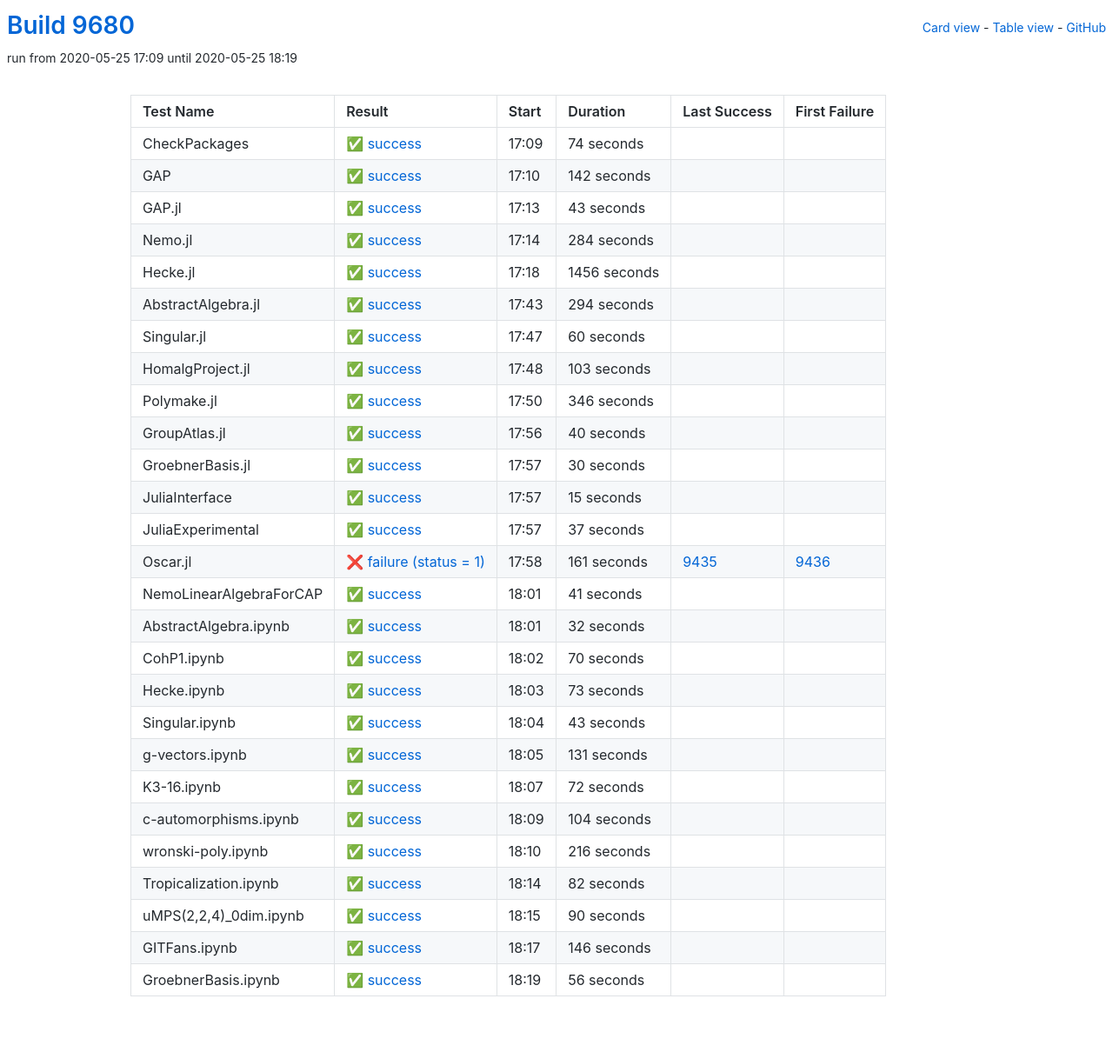
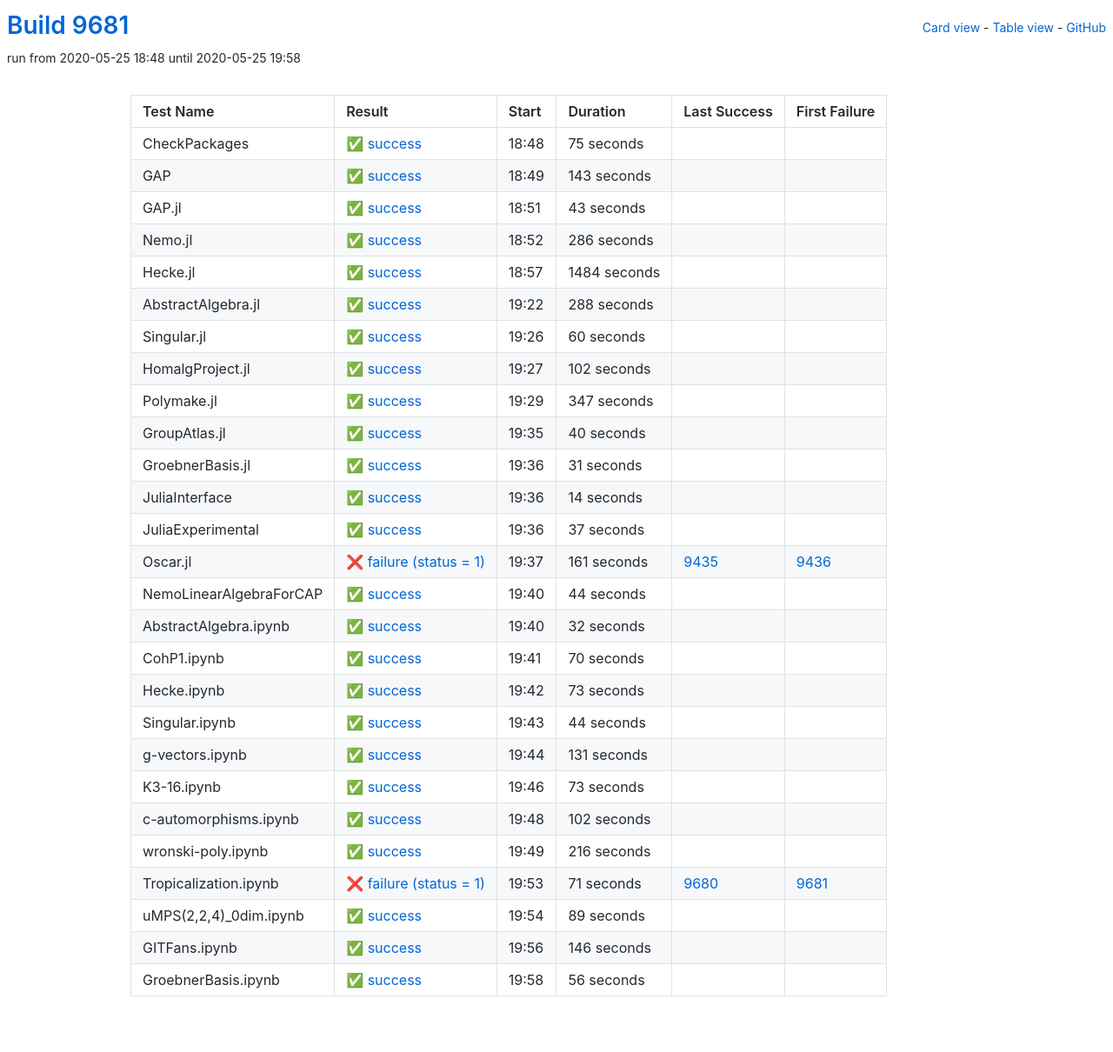
Before and after one commit to oscar-system/oscar-ci-status, a Jekyll site: the page built from table.html, in a window 1280 px wide. Shown: the whole page at 87% size. Built offline with Jekyll 4.4.1, drawn with Linux system fonts in a browser that asks for light colours.

Commit message:
Build 9681

```diff
--- a/_data/ci.yml
+++ b/_data/ci.yml
@@ -1,29 +1,29 @@
-build: 9680
-build_url: https://oscarci.mathematik.uni-kl.de/job/oscar/9680/
+build: 9681
+build_url: https://oscarci.mathematik.uni-kl.de/job/oscar/9681/
 job: oscar
 tests:
-- duration: 74
+- duration: 75
   exitcode: 0
   first_failure: false
   first_failure_url: null
   id: checkpackages
   last_success: false
   last_success_url: null
-  log: https://oscarci.mathematik.uni-kl.de/job/oscar/9680/artifact/logs/build-9680/CheckPackages.log
+  log: https://oscarci.mathematik.uni-kl.de/job/oscar/9681/artifact/logs/build-9681/CheckPackages.log
   name: CheckPackages
-  start: 2020-05-25 17:09
+  start: 2020-05-25 18:48
   status: success
   success: true
-- duration: 142
+- duration: 143
   exitcode: 0
   first_failure: false
   first_failure_url: null
   id: gap
   last_success: false
   last_success_url: null
-  log: https://oscarci.mathematik.uni-kl.de/job/oscar/9680/artifact/logs/build-9680/GAP.log
+  log: https://oscarci.mathematik.uni-kl.de/job/oscar/9681/artifact/logs/build-9681/GAP.log
   name: GAP
-  start: 2020-05-25 17:10
+  start: 2020-05-25 18:49
   status: success
   success: true
 - duration: 43
@@ -33,45 +33,45 @@
   id: gap-jl
   last_success: false
   last_success_url: null
-  log: https://oscarci.mathematik.uni-kl.de/job/oscar/9680/artifact/logs/build-9680/GAP.jl.log
+  log: https://oscarci.mathematik.uni-kl.de/job/oscar/9681/artifact/logs/build-9681/GAP.jl.log
   name: GAP.jl
-  start: 2020-05-25 17:13
+  start: 2020-05-25 18:51
   status: success
   success: true
-- duration: 284
+- duration: 286
   exitcode: 0
   first_failure: false
   first_failure_url: null
   id: nemo-jl
   last_success: false
   last_success_url: null
-  log: https://oscarci.mathematik.uni-kl.de/job/oscar/9680/artifact/logs/build-9680/Nemo.jl.log
+  log: https://oscarci.mathematik.uni-kl.de/job/oscar/9681/artifact/logs/build-9681/Nemo.jl.log
   name: Nemo.jl
-  start: 2020-05-25 17:14
+  start: 2020-05-25 18:52
   status: success
   success: true
-- duration: 1456
+- duration: 1484
   exitcode: 0
   first_failure: false
   first_failure_url: null
   id: hecke-jl
   last_success: false
   last_success_url: null
-  log: https://oscarci.mathematik.uni-kl.de/job/oscar/9680/artifact/logs/build-9680/Hecke.jl.log
+  log: https://oscarci.mathematik.uni-kl.de/job/oscar/9681/artifact/logs/build-9681/Hecke.jl.log
   name: Hecke.jl
-  start: 2020-05-25 17:18
+  start: 2020-05-25 18:57
   status: success
   success: true
-- duration: 294
+- duration: 288
   exitcode: 0
   first_failure: false
   first_failure_url: null
   id: abstractalgebra-jl
   last_success: false
   last_success_url: null
-  log: https://oscarci.mathematik.uni-kl.de/job/oscar/9680/artifact/logs/build-9680/AbstractAlgebra.jl.log
+  log: https://oscarci.mathematik.uni-kl.de/job/oscar/9681/artifact/logs/build-9681/AbstractAlgebra.jl.log
   name: AbstractAlgebra.jl
-  start: 2020-05-25 17:43
+  start: 2020-05-25 19:22
   status: success
   success: true
 - duration: 60
@@ -81,33 +81,33 @@
   id: singular-jl
   last_success: false
   last_success_url: null
-  log: https://oscarci.mathematik.uni-kl.de/job/oscar/9680/artifact/logs/build-9680/Singular.jl.log
+  log: https://oscarci.mathematik.uni-kl.de/job/oscar/9681/artifact/logs/build-9681/Singular.jl.log
   name: Singular.jl
-  start: 2020-05-25 17:47
+  start: 2020-05-25 19:26
   status: success
   success: true
-- duration: 103
+- duration: 102
   exitcode: 0
   first_failure: false
   first_failure_url: null
   id: homalgproject-jl
   last_success: false
   last_success_url: null
-  log: https://oscarci.mathematik.uni-kl.de/job/oscar/9680/artifact/logs/build-9680/HomalgProject.jl.log
+  log: https://oscarci.mathematik.uni-kl.de/job/oscar/9681/artifact/logs/build-9681/HomalgProject.jl.log
   name: HomalgProject.jl
-  start: 2020-05-25 17:48
+  start: 2020-05-25 19:27
   status: success
   success: true
-- duration: 346
+- duration: 347
   exitcode: 0
   first_failure: false
   first_failure_url: null
   id: polymake-jl
   last_success: false
   last_success_url: null
-  log: https://oscarci.mathematik.uni-kl.de/job/oscar/9680/artifact/logs/build-9680/Polymake.jl.log
+  log: https://oscarci.mathematik.uni-kl.de/job/oscar/9681/artifact/logs/build-9681/Polymake.jl.log
   name: Polymake.jl
-  start: 2020-05-25 17:50
+  start: 2020-05-25 19:29
   status: success
   success: true
 - duration: 40
@@ -117,33 +117,33 @@
   id: groupatlas-jl
   last_success: false
   last_success_url: null
-  log: https://oscarci.mathematik.uni-kl.de/job/oscar/9680/artifact/logs/build-9680/GroupAtlas.jl.log
+  log: https://oscarci.mathematik.uni-kl.de/job/oscar/9681/artifact/logs/build-9681/GroupAtlas.jl.log
   name: GroupAtlas.jl
-  start: 2020-05-25 17:56
+  start: 2020-05-25 19:35
   status: success
   success: true
-- duration: 30
+- duration: 31
   exitcode: 0
   first_failure: false
   first_failure_url: null
   id: groebnerbasis-jl
   last_success: false
   last_success_url: null
-  log: https://oscarci.mathematik.uni-kl.de/job/oscar/9680/artifact/logs/build-9680/GroebnerBasis.jl.log
+  log: https://oscarci.mathematik.uni-kl.de/job/oscar/9681/artifact/logs/build-9681/GroebnerBasis.jl.log
   name: GroebnerBasis.jl
-  start: 2020-05-25 17:57
+  start: 2020-05-25 19:36
   status: success
   success: true
-- duration: 15
+- duration: 14
   exitcode: 0
   first_failure: false
   first_failure_url: null
   id: juliainterface
   last_success: false
   last_success_url: null
-  log: https://oscarci.mathematik.uni-kl.de/job/oscar/9680/artifact/logs/build-9680/JuliaInterface.log
+  log: https://oscarci.mathematik.uni-kl.de/job/oscar/9681/artifact/logs/build-9681/JuliaInterface.log
   name: JuliaInterface
-  start: 2020-05-25 17:57
+  start: 2020-05-25 19:36
   status: success
   success: true
 - duration: 37
@@ -153,9 +153,9 @@
   id: juliaexperimental
   last_success: false
   last_success_url: null
-  log: https://oscarci.mathematik.uni-kl.de/job/oscar/9680/artifact/logs/build-9680/JuliaExperimental.log
+  log: https://oscarci.mathematik.uni-kl.de/job/oscar/9681/artifact/logs/build-9681/JuliaExperimental.log
   name: JuliaExperimental
-  start: 2020-05-25 17:57
+  start: 2020-05-25 19:36
   status: success
   success: true
 - duration: 161
@@ -165,21 +165,21 @@
   id: oscar-jl
   last_success: 9435
   last_success_url: https://oscarci.mathematik.uni-kl.de/job/oscar/9435/
-  log: https://oscarci.mathematik.uni-kl.de/job/oscar/9680/artifact/logs/build-9680/Oscar.jl.log
+  log: https://oscarci.mathematik.uni-kl.de/job/oscar/9681/artifact/logs/build-9681/Oscar.jl.log
   name: Oscar.jl
-  start: 2020-05-25 17:58
+  start: 2020-05-25 19:37
   status: failure
   success: false
-- duration: 41
+- duration: 44
   exitcode: 0
   first_failure: false
   first_failure_url: null
   id: nemolinearalgebraforcap
   last_success: false
   last_success_url: null
-  log: https://oscarci.mathematik.uni-kl.de/job/oscar/9680/artifact/logs/build-9680/NemoLinearAlgebraForCAP.log
+  log: https://oscarci.mathematik.uni-kl.de/job/oscar/9681/artifact/logs/build-9681/NemoLinearAlgebraForCAP.log
   name: NemoLinearAlgebraForCAP
-  start: 2020-05-25 18:01
+  start: 2020-05-25 19:40
   status: success
   success: true
 - duration: 32
@@ -189,9 +189,9 @@
   id: abstractalgebra-ipynb
   last_success: false
   last_success_url: null
-  log: https://oscarci.mathematik.uni-kl.de/job/oscar/9680/artifact/logs/build-9680/AbstractAlgebra.ipynb.log
+  log: https://oscarci.mathematik.uni-kl.de/job/oscar/9681/artifact/logs/build-9681/AbstractAlgebra.ipynb.log
   name: AbstractAlgebra.ipynb
-  start: 2020-05-25 18:01
+  start: 2020-05-25 19:40
   status: success
   success: true
 - duration: 70
@@ -201,9 +201,9 @@
   id: cohp1-ipynb
   last_success: false
   last_success_url: null
-  log: https://oscarci.mathematik.uni-kl.de/job/oscar/9680/artifact/logs/build-9680/CohP1.ipynb.log
+  log: https://oscarci.mathematik.uni-kl.de/job/oscar/9681/artifact/logs/build-9681/CohP1.ipynb.log
   name: CohP1.ipynb
-  start: 2020-05-25 18:02
+  start: 2020-05-25 19:41
   status: success
   success: true
 - duration: 73
@@ -213,21 +213,21 @@
   id: hecke-ipynb
   last_success: false
   last_success_url: null
-  log: https://oscarci.mathematik.uni-kl.de/job/oscar/9680/artifact/logs/build-9680/Hecke.ipynb.log
+  log: https://oscarci.mathematik.uni-kl.de/job/oscar/9681/artifact/logs/build-9681/Hecke.ipynb.log
   name: Hecke.ipynb
-  start: 2020-05-25 18:03
+  start: 2020-05-25 19:42
   status: success
   success: true
-- duration: 43
+- duration: 44
   exitcode: 0
   first_failure: false
   first_failure_url: null
   id: singular-ipynb
   last_success: false
   last_success_url: null
-  log: https://oscarci.mathematik.uni-kl.de/job/oscar/9680/artifact/logs/build-9680/Singular.ipynb.log
+  log: https://oscarci.mathematik.uni-kl.de/job/oscar/9681/artifact/logs/build-9681/Singular.ipynb.log
   name: Singular.ipynb
-  start: 2020-05-25 18:04
+  start: 2020-05-25 19:43
   status: success
   success: true
 - duration: 131
@@ -237,33 +237,33 @@
   id: g-vectors-ipynb
   last_success: false
   last_success_url: null
-  log: https://oscarci.mathematik.uni-kl.de/job/oscar/9680/artifact/logs/build-9680/g-vectors.ipynb.log
+  log: https://oscarci.mathematik.uni-kl.de/job/oscar/9681/artifact/logs/build-9681/g-vectors.ipynb.log
   name: g-vectors.ipynb
-  start: 2020-05-25 18:05
+  start: 2020-05-25 19:44
   status: success
   success: true
-- duration: 72
+- duration: 73
   exitcode: 0
   first_failure: false
   first_failure_url: null
   id: k3-16-ipynb
   last_success: false
   last_success_url: null
-  log: https://oscarci.mathematik.uni-kl.de/job/oscar/9680/artifact/logs/build-9680/K3-16.ipynb.log
+  log: https://oscarci.mathematik.uni-kl.de/job/oscar/9681/artifact/logs/build-9681/K3-16.ipynb.log
   name: K3-16.ipynb
-  start: 2020-05-25 18:07
+  start: 2020-05-25 19:46
   status: success
   success: true
-- duration: 104
+- duration: 102
   exitcode: 0
   first_failure: false
   first_failure_url: null
   id: c-automorphisms-ipynb
   last_success: false
   last_success_url: null
-  log: https://oscarci.mathematik.uni-kl.de/job/oscar/9680/artifact/logs/build-9680/c-automorphisms.ipynb.log
+  log: https://oscarci.mathematik.uni-kl.de/job/oscar/9681/artifact/logs/build-9681/c-automorphisms.ipynb.log
   name: c-automorphisms.ipynb
-  start: 2020-05-25 18:09
+  start: 2020-05-25 19:48
   status: success
   success: true
 - duration: 216
@@ -273,33 +273,33 @@
   id: wronski-poly-ipynb
   last_success: false
   last_success_url: null
-  log: https://oscarci.mathematik.uni-kl.de/job/oscar/9680/artifact/logs/build-9680/wronski-poly.ipynb.log
+  log: https://oscarci.mathematik.uni-kl.de/job/oscar/9681/artifact/logs/build-9681/wronski-poly.ipynb.log
   name: wronski-poly.ipynb
-  start: 2020-05-25 18:10
+  start: 2020-05-25 19:49
   status: success
   success: true
-- duration: 82
-  exitcode: 0
-  first_failure: false
-  first_failure_url: null
+- duration: 71
+  exitcode: 1
+  first_failure: 9681
+  first_failure_url: https://oscarci.mathematik.uni-kl.de/job/oscar/9681/
   id: tropicalization-ipynb
-  last_success: false
-  last_success_url: null
-  log: https://oscarci.mathematik.uni-kl.de/job/oscar/9680/artifact/logs/build-9680/Tropicalization.ipynb.log
+  last_success: 9680
+  last_success_url: https://oscarci.mathematik.uni-kl.de/job/oscar/9680/
+  log: https://oscarci.mathematik.uni-kl.de/job/oscar/9681/artifact/logs/build-9681/Tropicalization.ipynb.log
   name: Tropicalization.ipynb
-  start: 2020-05-25 18:14
-  status: success
-  success: true
-- duration: 90
+  start: 2020-05-25 19:53
+  status: failure
+  success: false
+- duration: 89
   exitcode: 0
   first_failure: false
   first_failure_url: null
   id: umps-2-2-4-0dim-ipynb
   last_success: false
   last_success_url: null
-  log: https://oscarci.mathematik.uni-kl.de/job/oscar/9680/artifact/logs/build-9680/uMPS-2-2-4-_0dim.ipynb.log
+  log: https://oscarci.mathematik.uni-kl.de/job/oscar/9681/artifact/logs/build-9681/uMPS-2-2-4-_0dim.ipynb.log
   name: uMPS(2,2,4)_0dim.ipynb
-  start: 2020-05-25 18:15
+  start: 2020-05-25 19:54
   status: success
   success: true
 - duration: 146
@@ -309,9 +309,9 @@
   id: gitfans-ipynb
   last_success: false
   last_success_url: null
-  log: https://oscarci.mathematik.uni-kl.de/job/oscar/9680/artifact/logs/build-9680/GITFans.ipynb.log
+  log: https://oscarci.mathematik.uni-kl.de/job/oscar/9681/artifact/logs/build-9681/GITFans.ipynb.log
   name: GITFans.ipynb
-  start: 2020-05-25 18:17
+  start: 2020-05-25 19:56
   status: success
   success: true
 - duration: 56
@@ -321,8 +321,8 @@
   id: groebnerbasis-ipynb
   last_success: false
   last_success_url: null
-  log: https://oscarci.mathematik.uni-kl.de/job/oscar/9680/artifact/logs/build-9680/GroebnerBasis.ipynb.log
+  log: https://oscarci.mathematik.uni-kl.de/job/oscar/9681/artifact/logs/build-9681/GroebnerBasis.ipynb.log
   name: GroebnerBasis.ipynb
-  start: 2020-05-25 18:19
+  start: 2020-05-25 19:58
   status: success
   success: true
```
Also changed, not shown: README.md.
